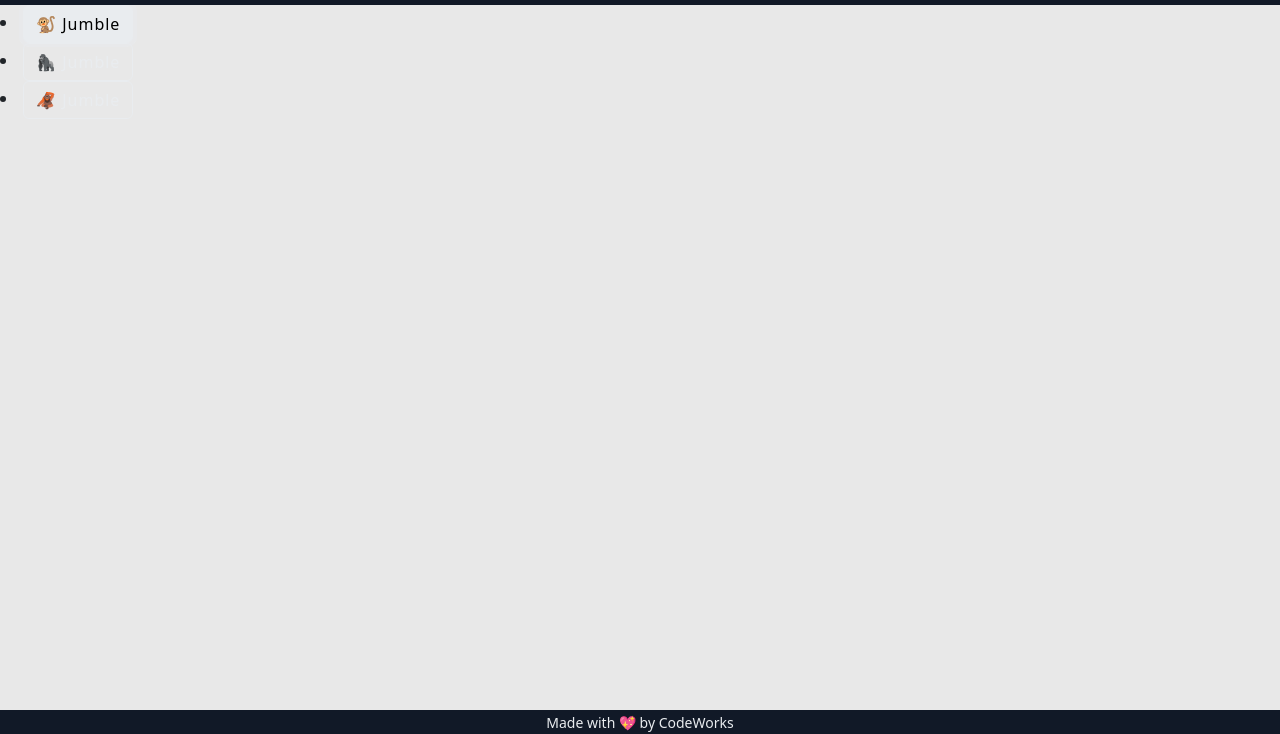
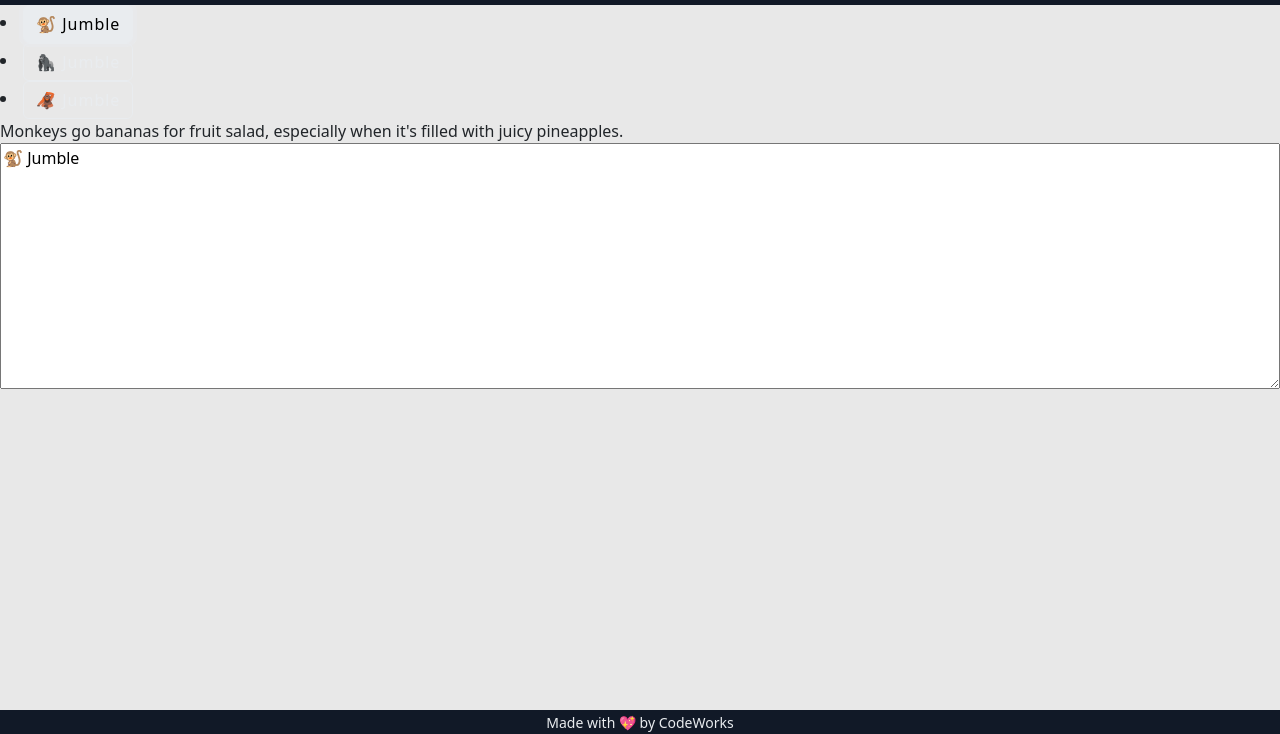
Before and after one commit to ItsBup/JungleJumble, a website with bundled scripts: page index.html in a window 1280 px wide. Both pictures are taken after a click on the button "🐒 Jumble". Shown: the part 66-800 px from the top of the page. Built offline with nearby package versions, Linux system fonts and the light colour scheme; a script that the page names is missing.

Commit message:
active jumble card yayaya

```diff
--- a/app/controllers/JumbleController.js
+++ b/app/controllers/JumbleController.js
@@ -8,11 +8,18 @@ function _drawJumbles(){
   document.getElementById('jumble-box').innerHTML = content
 }
 
+function _drawActiveJumble(){
+  const activeJumble = AppState.activeJumble
+  let content = activeJumble.ActiveJumbleCard
+  document.getElementById('active-box').innerHTML = content
+}
 
 export class JumbleController {
   constructor() {
     console.log('The JumbleController has loaded')
     _drawJumbles()
+    AppState.on('activeJumble',_drawActiveJumble)
+    AppState.on('jumbles',_drawJumbles)
   }
   activeJumble(jumbleID){
     jumbleService.activeJumble(jumbleID)
--- a/app/models/Jumble.js
+++ b/app/models/Jumble.js
@@ -14,7 +14,8 @@ export class Jumble {
     get JumbleCard(){ // a basic list template to get drawing
         return `<li><button onclick="app.JumbleController.activeJumble('${this.id}')" class="btn btn-outline-light">${this.name}</button></li>`
     }
-    get ActiveJumble(){
-      return `<textarea rows="10" class="w-100" id="text-box" maxlength=100></textarea>`
+    get ActiveJumbleCard(){
+      return `<div>${this.body}</div>
+      <textarea rows="10" class="w-100" id="text-box" maxlength=100>${this.name}</textarea>`
     }
 }
--- a/index.html
+++ b/index.html
@@ -46,7 +46,7 @@
 
       </div>
     </section>
-    <section id="text-box">
+    <section id="active-box">
 
     </section>
   </main>
```
